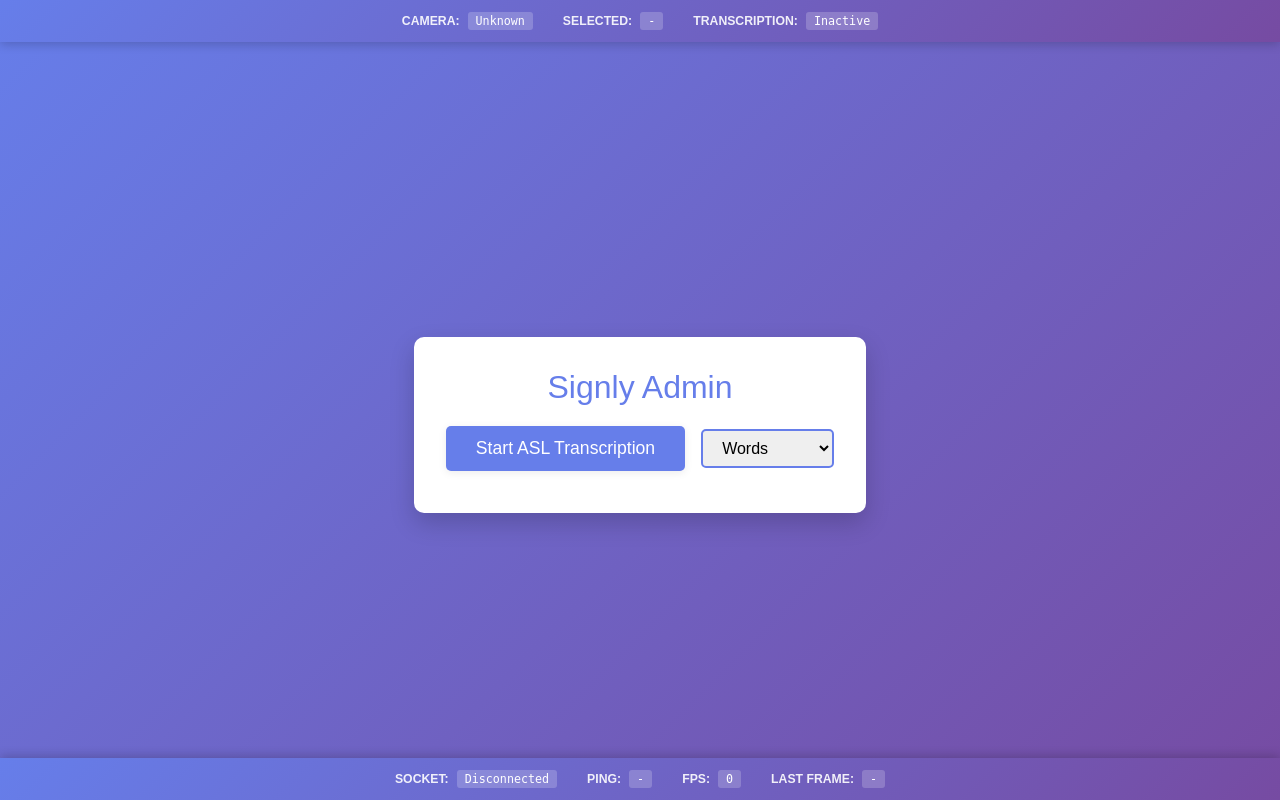
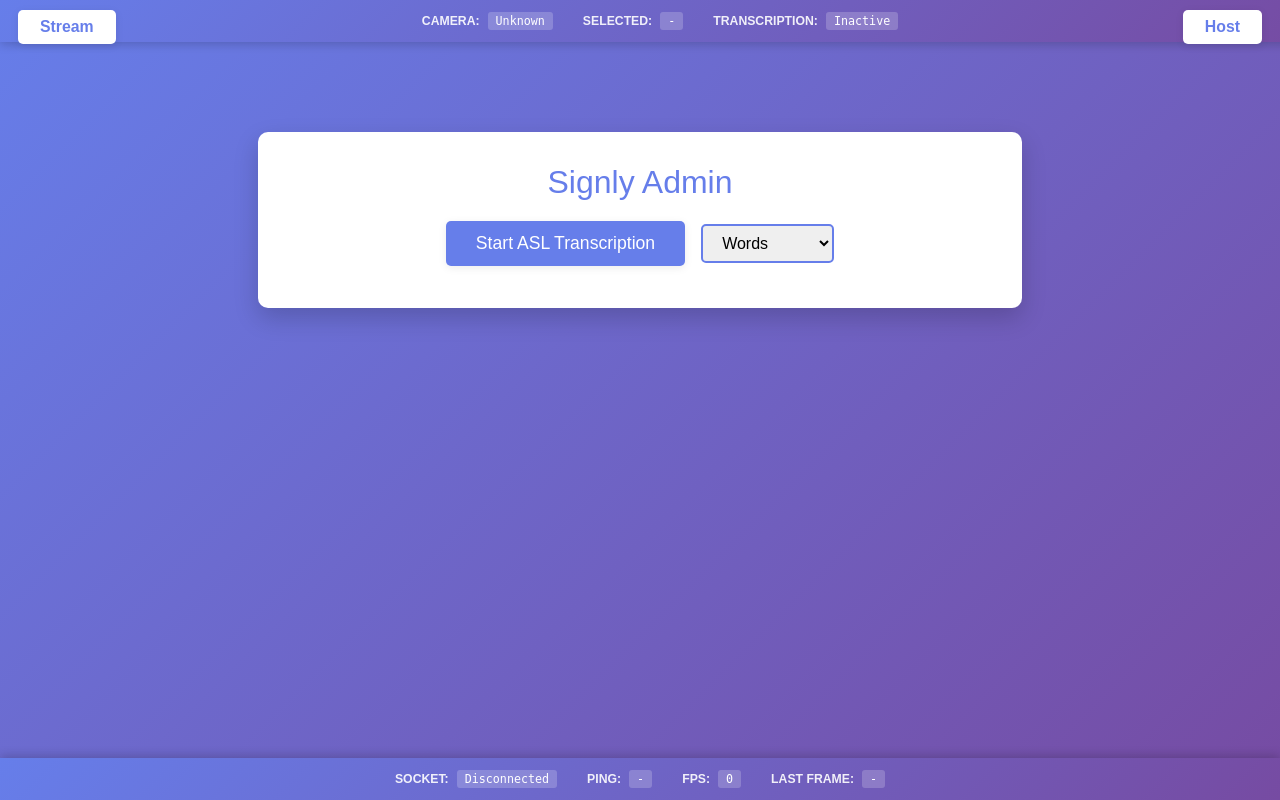
Before and after one commit to DavidUzunov/Hand-Recognition, a Flask app: template templates/admin.html in a window 1280 px wide. Run offline with Flask 3, Linux system fonts and the light colour scheme; the template is opened without the code that fills it, so the values that code supplies are empty; parts of the project's set-up code (start-up, migrations or seed data) failed here and were passed over.

Commit message:
Refactor authentication and enhance navigation in admin and index pages

```diff
--- a/app.py
+++ b/app.py
@@ -101,8 +101,8 @@
 
     # Add text to the image
     font = cv2.FONT_HERSHEY_SIMPLEX
-    text1 = "No Camera Detected"
-    text2 = "Please connect a camera"
+    text1 = "No Stream Online"
+    text2 = "Host can login to start"
 
     # Calculate text size and position for centering
     text_size1 = cv2.getTextSize(text1, font, 2, 3)[0]
--- a/static/admin.css
+++ b/static/admin.css
@@ -66,3 +66,56 @@
 	background: #4ade80;
 	color: #222;
 }
+
+.header-nav {
+	position: absolute;
+	top: 10px;
+	padding: 8px 22px;
+	font-size: 1.1em;
+	background: #fff;
+	color: #667eea;
+	border-radius: 5px;
+	font-weight: bold;
+	text-decoration: none;
+	box-shadow: 0 2px 8px rgba(0, 0, 0, 0.08);
+	transition: background 0.2s, color 0.2s;
+	z-index: 1001;
+	box-sizing: border-box;
+}
+
+.header-nav-left {
+	left: 18px;
+}
+
+.header-nav-right {
+	right: 58px;
+}
+
+.header-nav:hover {
+	background: #667eea;
+	color: #fff;
+}
+
+@media (max-width: 600px) {
+	.header-nav {
+		padding: 6px 10px;
+		font-size: 1em;
+		max-width: 110px;
+	}
+
+	.header-nav-right {
+		max-width: 90px;
+		margin-right: 4px;
+	}
+
+	.header-nav-left {
+		left: 4px;
+	}
+}
+
+@media (max-width: 400px) {
+	.header-nav-right {
+		max-width: 90px;
+		margin-right: 4px;
+	}
+}
--- a/static/common.css
+++ b/static/common.css
@@ -6,6 +6,8 @@
 	top: 0;
 	left: 0;
 	right: 0;
+	width: 100vw;
+	min-width: 100vw;
 	background: linear-gradient(135deg, #667eea 0%, #764ba2 100%);
 	color: white;
 	padding: 12px 20px;
@@ -76,13 +78,11 @@
 
 body {
 	font-family: Arial, sans-serif;
-	display: flex;
-	justify-content: center;
-	align-items: center;
 	min-height: 100vh;
 	margin: 0;
 	background: linear-gradient(135deg, #667eea 0%, #764ba2 100%);
-	padding: 0px 20px 0px 20px;
+	padding: 0;
+	box-sizing: border-box;
 }
 
 .container {
--- a/templates/admin.html
+++ b/templates/admin.html
@@ -9,7 +9,8 @@
 </head>
 
 <body>
-	<header class="status-header">
+	<header class="status-header" style="position: relative;">
+		<a href="/" class="header-nav header-nav-left">Stream</a>
 		<div class="header-item">
 			<span class="header-label">Camera:</span>
 			<span id="camera-status-header" class="header-value">Unknown</span>
@@ -22,6 +23,7 @@
 			<span class="header-label">Transcription:</span>
 			<span id="signing-status" class="header-value">Inactive</span>
 		</div>
+		<a href="/host" class="header-nav header-nav-right">Host</a>
 	</header>
 	<div class="admin-container">
 		<div class="admin-title">Signly Admin</div>
--- a/templates/index.html
+++ b/templates/index.html
@@ -15,7 +15,8 @@
 </head>
 
 <body>
-	<header class="status-header">
+	<header class="status-header" style="position: relative;">
+		<a href="/host" class="header-nav header-nav-left">Host</a>
 		<div class="header-item">
 			<span class="header-label">Camera:</span>
 			<span id="camera-status-header" class="header-value">Unknown</span>
@@ -32,6 +33,7 @@
 			<span class="header-label">Transcript Lines:</span>
 			<span id="transcript-lines" class="header-value">0</span>
 		</div>
+		<a href="/admin" class="header-nav header-nav-right">Admin</a>
 	</header>
 
 	<div class="container">
--- a/web.py
+++ b/web.py
@@ -22,6 +22,7 @@
     set_sign_active,
     create_default_image,
     set_asl_transcript_callback,
+    capture_hands,
 )
 
 # --- App Setup ---
@@ -36,28 +37,36 @@
 
 
 # --- Utility & Auth Helpers ---
-def check_auth(username, password):
-    return username == "admin" and password == "admin"
+def check_auth(username, password, role="admin"):
+    if role == "admin":
+        return username == "admin" and password == "admin"
+    elif role == "host":
+        return username == "host" and password == "host"
+    return False
 
 
-def authenticate():
+def authenticate(role="admin"):
+    realm = "Host Login" if role == "host" else "Login Required"
     return Response(
         "Could not verify your access level for that URL.\n"
         "You have to login with proper credentials",
         401,
-        {"WWW-Authenticate": 'Basic realm="Login Required"'},
+        {"WWW-Authenticate": f'Basic realm="{realm}"'},
     )
 
 
-def requires_auth(f):
-    @wraps(f)
-    def decorated(*args, **kwargs):
-        auth = request.authorization
-        if not auth or not check_auth(auth.username, auth.password):
-            return authenticate()
-        return f(*args, **kwargs)
+def requires_auth(role="admin"):
+    def decorator(f):
+        @wraps(f)
+        def decorated(*args, **kwargs):
+            auth = request.authorization
+            if not auth or not check_auth(auth.username, auth.password, role=role):
+                return authenticate(role=role)
+            return f(*args, **kwargs)
 
-    return decorated
+        return decorated
+
+    return decorator
 
 
 def send_asl_transcript(message):
@@ -98,6 +107,7 @@
     print(
         f"Received host frame: {len(frame_bytes)} bytes (buffer size: {len(frame_buffer)})"
     )
+    capture_hands(frame_bytes)
     pass
 
 
@@ -156,17 +166,18 @@
 
 # --- Host Endpoint ---
 @app.route("/host")
+@requires_auth(role="host")
 def host():
     global host_logged_in
     if host_logged_in:
-        return redirect(url_for('admin'))
+        return redirect(url_for("admin"))
     host_logged_in = True
     return render_template("host.html")
 
 
 # --- Admin Endpoint ---
 @app.route("/admin")
-@requires_auth
+@requires_auth()
 def admin():
     status = None
     debug_data = None
```
Also changed, not shown: static/index.css (+71 -0 lines).
